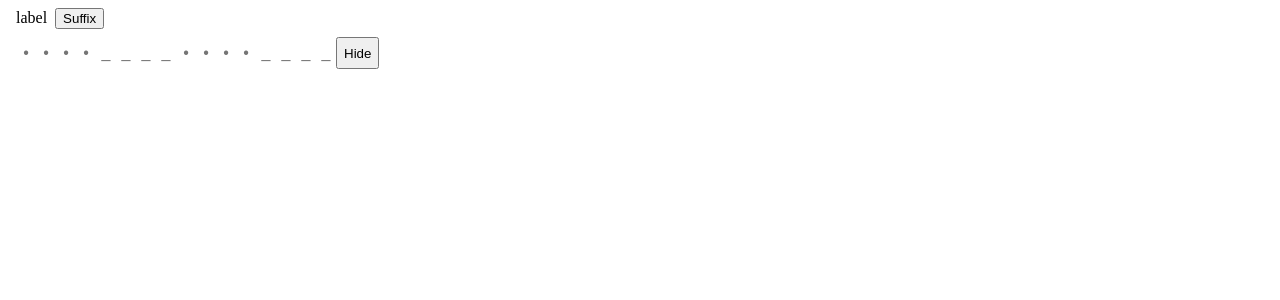
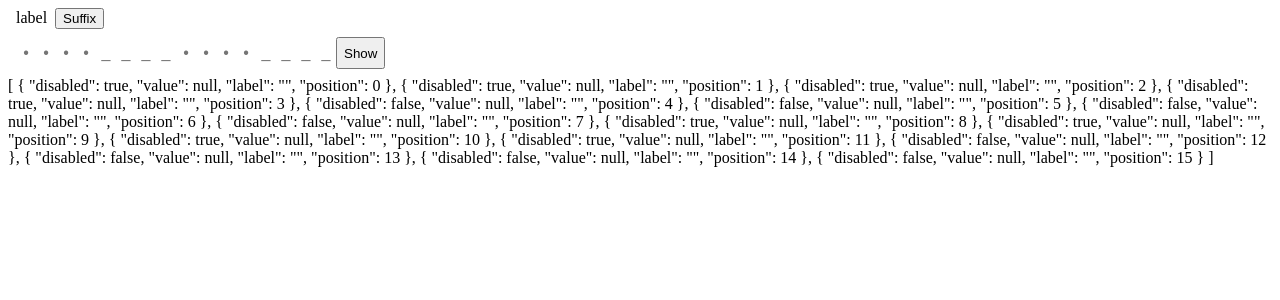
Before and after one commit to aquilinopintoa/angular-components, an Angular app: page / in a window 1280 px wide. Shown: the top 300 px of the page. Built offline with nearby package versions, Linux system fonts and the light colour scheme.

Commit message:
fixed error

```diff
--- a/src/app/components/input-numeric-mask/input-numeric-mask.component.html
+++ b/src/app/components/input-numeric-mask/input-numeric-mask.component.html
@@ -5,16 +5,20 @@
   </div>
   <div class="input-numeric-mask__input-wrapper">
     <input #input *ngFor="let inputMetadata of inputsMetadata; let i = index"
-           [type]="hideValue ? 'password' : 'text'"
+           type="text"
+           size="1"
            maxlength="1"
            pattern="[0-9]*"
            inputmode="numeric"
-           [(ngModel)]="inputMetadata.value"
+           [(ngModel)]="inputMetadata.label"
            [disabled]="inputMetadata.disabled"
            [placeholder]="inputMetadata.disabled ? '•' : '_'"
            (ngModelChange)="setValue(i, $event)"
            (keydown.backspace)="handlerKeyup(i)"
     >
-    <button (click)="hideValue=!hideValue">{{hideValue ? 'Show' : 'Hide'}}</button>
+    <button (click)="handlerToggleShow()">{{hideValue ? 'Show' : 'Hide'}}</button>
+  </div>
+  <div>
+    {{inputsMetadata | json}}
   </div>
 </div>
--- a/src/app/components/input-numeric-mask/input-numeric-mask.component.ts
+++ b/src/app/components/input-numeric-mask/input-numeric-mask.component.ts
@@ -1,7 +1,8 @@
 import {Component, ElementRef, HostListener, Input, OnInit, QueryList, ViewChild, ViewChildren} from '@angular/core';
 
-interface InputMetadata {
+export interface InputMetadata {
   value: string;
+  label: string;
   position: number;
   disabled: boolean;
 }
@@ -13,7 +14,7 @@ interface InputMetadata {
 })
 export class InputNumericMaskComponent implements OnInit {
   public value = [];
-  public hideValue = false;
+  public hideValue = true;
   public inputsMetadata: InputMetadata[] = [];
   private _positionsNumber = 0;
   private _disabledPositions: number[] = [];
@@ -38,6 +39,7 @@ export class InputNumericMaskComponent implements OnInit {
       const metadata: InputMetadata = {
         disabled: this._disabledPositions.includes(i),
         value: null,
+        label: '',
         position: i
       };
 
@@ -47,7 +49,15 @@ export class InputNumericMaskComponent implements OnInit {
   }
 
   setValue(index: number, value): void {
-    if (Number(value)) {
+    this.inputsMetadata[index].value = value;
+
+    if (this.hideValue) {
+      setTimeout(() => {
+        this.inputsMetadata[index].label = value ? '•' : '';
+      });
+    }
+
+    if (value) {
       this._focusOnNextInput(index);
     }
   }
@@ -104,4 +114,18 @@ export class InputNumericMaskComponent implements OnInit {
 
     return newIndex;
   }
+
+  handlerToggleShow() {
+    this.hideValue = !this.hideValue;
+
+    if (this.hideValue) {
+      this.inputsMetadata.forEach((inputMetadata) => {
+        inputMetadata.label = inputMetadata.value ? '•' : '';
+      });
+    } else {
+      this.inputsMetadata.forEach((inputMetadata) => {
+        inputMetadata.label = inputMetadata.value;
+      });
+    }
+  }
 }
```
